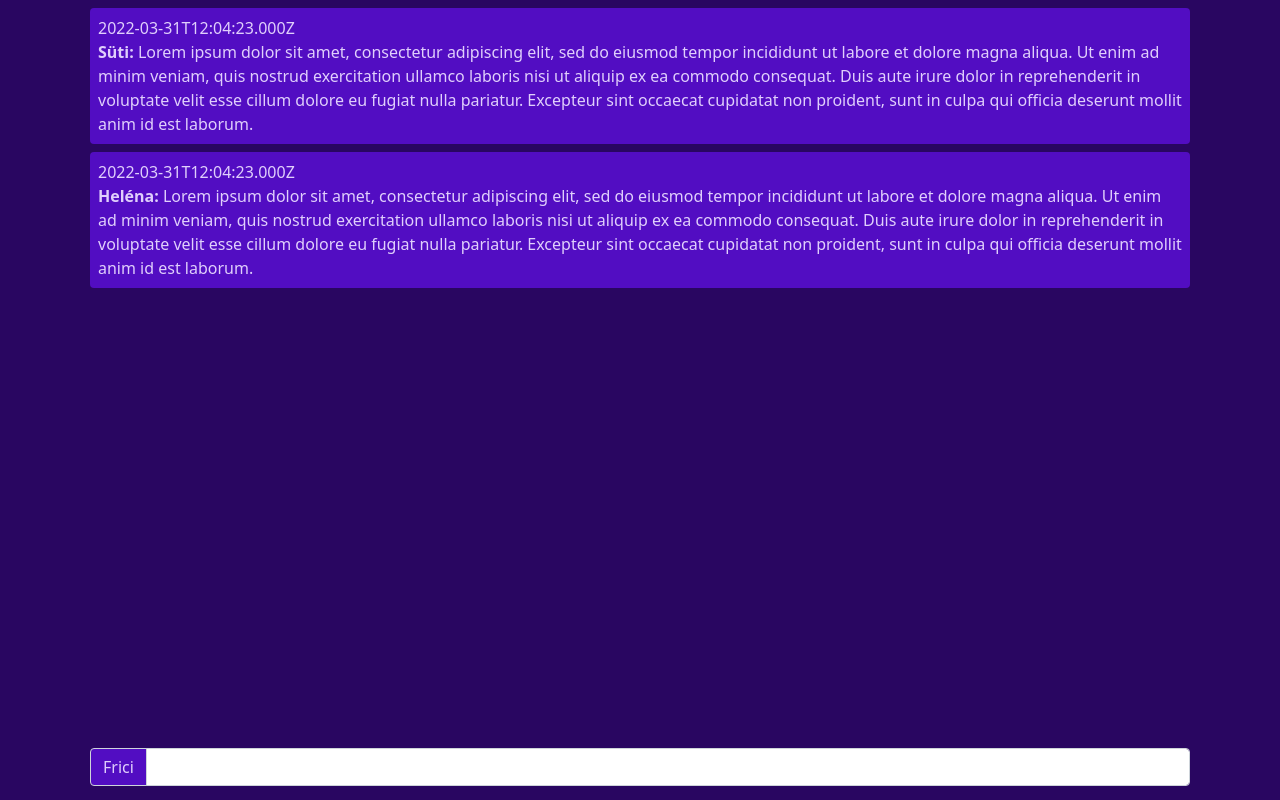
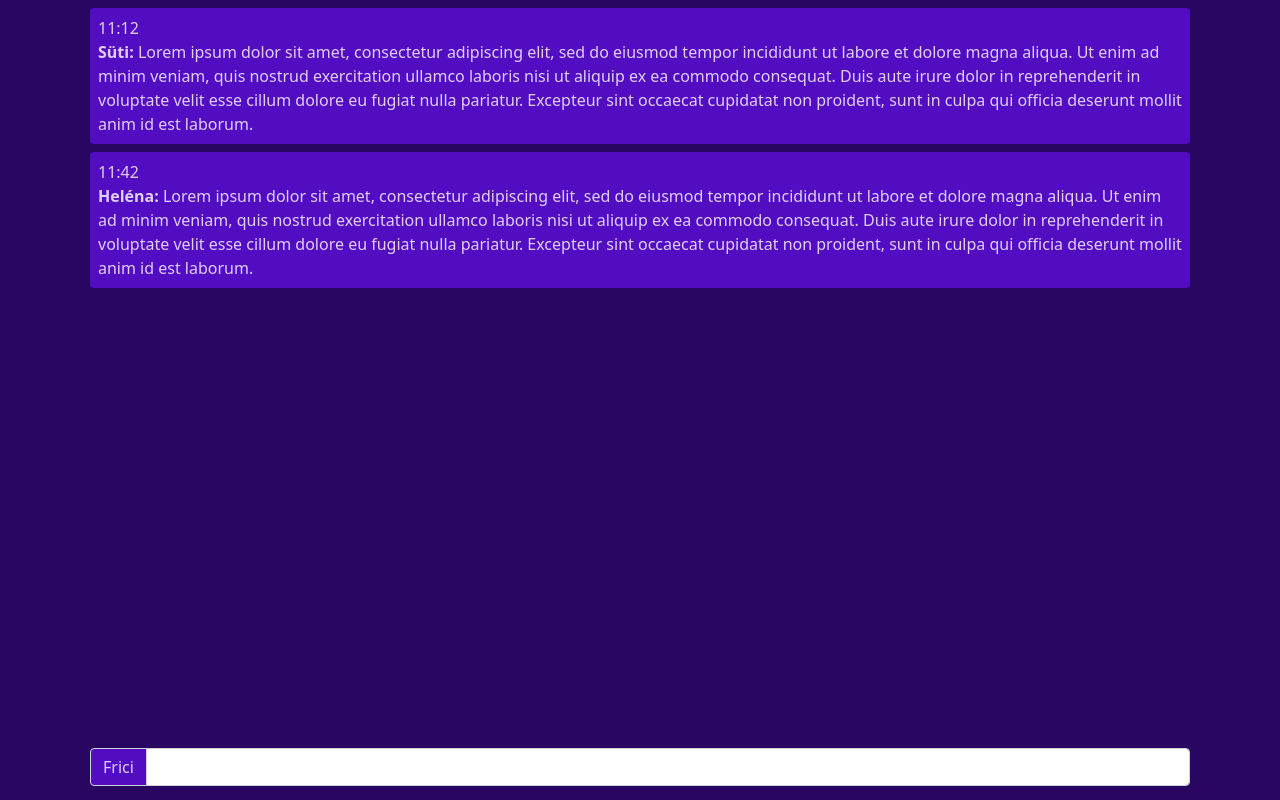
Before and after one commit to suti1979/chat, a React (Create React App) app: page / in a window 1280 px wide. Built offline with nearby package versions, Linux system fonts and the light colour scheme.

Commit message:
setup for api

```diff
--- a/package.json
+++ b/package.json
@@ -7,10 +7,10 @@
     "@testing-library/react": "^12.1.4",
     "@testing-library/user-event": "^13.5.0",
     "bootstrap": "^5.1.3",
-    "lowdb": "^3.0.0",
     "react": "^17.0.2",
     "react-dom": "^17.0.2",
     "react-scripts": "5.0.0",
+    "uuid": "^8.3.2",
     "web-vitals": "^2.1.4"
   },
   "scripts": {
--- /dev/null
+++ b/public/data.json
@@ -0,0 +1,15 @@
+[{
+    "id": 1,
+    "timedate": "11:12",
+    "userName": "Süti",
+    "message":
+      "Lorem ipsum dolor sit amet, consectetur adipiscing elit, sed do eiusmod tempor incididunt ut labore et dolore magna aliqua. Ut enim ad minim veniam, quis nostrud exercitation ullamco laboris nisi ut aliquip ex ea commodo consequat. Duis aute irure dolor in reprehenderit in voluptate velit esse cillum dolore eu fugiat nulla pariatur. Excepteur sint occaecat cupidatat non proident, sunt in culpa qui officia deserunt mollit anim id est laborum."
+  },
+ {
+    "id": 2,
+    "timedate": "11:42",
+    "userName": "Heléna",
+    "message":
+      "Lorem ipsum dolor sit amet, consectetur adipiscing elit, sed do eiusmod tempor incididunt ut labore et dolore magna aliqua. Ut enim ad minim veniam, quis nostrud exercitation ullamco laboris nisi ut aliquip ex ea commodo consequat. Duis aute irure dolor in reprehenderit in voluptate velit esse cillum dolore eu fugiat nulla pariatur. Excepteur sint occaecat cupidatat non proident, sunt in culpa qui officia deserunt mollit anim id est laborum."
+  }
+]
--- a/src/Components/AddMessage.js
+++ b/src/Components/AddMessage.js
@@ -1,5 +1,6 @@
 import { useContext, useState, useEffect } from "react"
 import { MessagesCtx } from "./App"
+import { v4 as uuidv4 } from 'uuid';
 
 const DUMMY_USERNAME = "Frici"
 
@@ -18,7 +19,7 @@ export default function AddMessage() {
   function handleMessageAdd(e, newMessage) {
     e.preventDefault()
     if (newMessage.message !== undefined && newMessage.message !== "") {
-      newMessage = { ...newMessage, id: new Date(), timedate: new Date() }
+      newMessage = { ...newMessage, id: uuidv4(), timedate: uuidv4() }
       handleChange({ message: "" })
       addMessage(newMessage)
     }
--- a/src/Components/App.js
+++ b/src/Components/App.js
@@ -6,13 +6,21 @@ export const MessagesCtx = createContext()
 
 export default function App() {
   const [messages, setMessages] = useState([])
-  const messagesCtxValue = {
-    addMessage,
+  const messagesCtxValue = {addMessage}
+
+  const getData = () => {
+    fetch("data.json", {
+      headers: {
+        "Content-Type": "application/json",
+        Accept: "application/json",
+      },
+    })
+      .then((response) => response.json())
+      .then((myJson) => setMessages(myJson))
   }
 
   useEffect(() => {
-    // ...messages
-    setMessages([DUMMY1, DUMMY2])
+    getData()
   }, [])
 
   //  useEffect(() => {
@@ -33,18 +41,3 @@ export default function App() {
     </div>
   )
 }
-
-const DUMMY1 = {
-  id: 1,
-  timedate: new Date(),
-  userName: "Süti",
-  message:
-    "Lorem ipsum dolor sit amet, consectetur adipiscing elit, sed do eiusmod tempor incididunt ut labore et dolore magna aliqua. Ut enim ad minim veniam, quis nostrud exercitation ullamco laboris nisi ut aliquip ex ea commodo consequat. Duis aute irure dolor in reprehenderit in voluptate velit esse cillum dolore eu fugiat nulla pariatur. Excepteur sint occaecat cupidatat non proident, sunt in culpa qui officia deserunt mollit anim id est laborum.",
-}
-const DUMMY2 = {
-  id: 2,
-  timedate: new Date(),
-  userName: "Heléna",
-  message:
-    "Lorem ipsum dolor sit amet, consectetur adipiscing elit, sed do eiusmod tempor incididunt ut labore et dolore magna aliqua. Ut enim ad minim veniam, quis nostrud exercitation ullamco laboris nisi ut aliquip ex ea commodo consequat. Duis aute irure dolor in reprehenderit in voluptate velit esse cillum dolore eu fugiat nulla pariatur. Excepteur sint occaecat cupidatat non proident, sunt in culpa qui officia deserunt mollit anim id est laborum.",
-}
--- a/src/Components/Messages.js
+++ b/src/Components/Messages.js
@@ -16,7 +16,7 @@ export default function Messages({ messages }) {
         {messages.map((row) => {
           return (
             <div key={row.id} className="rounded m-2 p-2 message">
-              <div className="">{row.timedate.toISOString()}</div>
+              <div className="">{row.timedate}</div>
               <strong>{row.userName}:</strong> {row.message}
             </div>
           )
```
Also changed, not shown: 1 other file (tests, documents, lock files or other folders).
